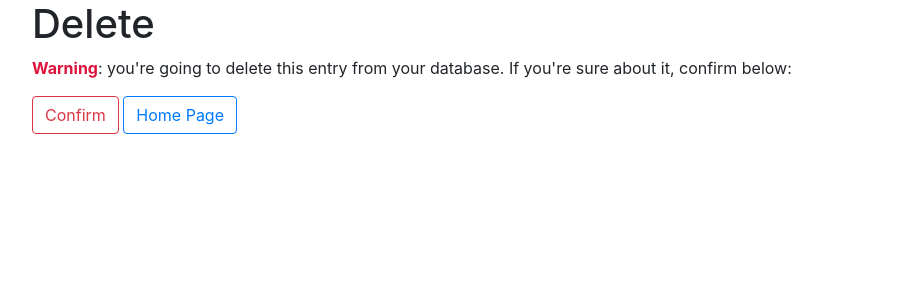
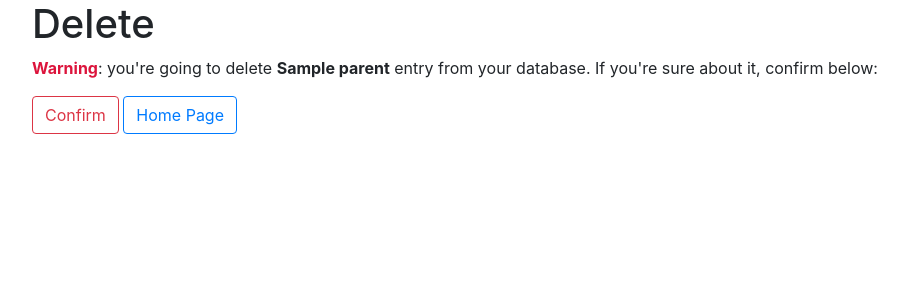
Before and after one commit to dev-daniel-augusto/django-rest-tests, a Django app: page /parent/delete/1 in a window 1280 px wide. Shown: the top 300 px of the page, without its empty margins (53-961 px from the left). Run offline with Django 3.2, Linux system fonts and the light colour scheme; a user stored in the database is signed in; tables that the repository leaves empty hold one stand-in row (values such as "Sample post"); some libraries are stand-ins or nearby versions.

Commit message:
Update the parent_delete html file

```diff
--- a/crud/templates/parent_delete.html
+++ b/crud/templates/parent_delete.html
@@ -5,7 +5,7 @@
     <form method="post">
         {% csrf_token %}
         {% buttons %}
-        <p><strong class="warning">Warning</strong>: you're going to delete this entry from your database.
+        <p><strong class="warning">Warning</strong>: you're going to delete <strong>{{ object }}</strong> entry from your database.
             If you're sure about it, confirm below:</p>
         <button type="submit" class="btn btn-outline-danger">Confirm</button>
         <button type="button" class="btn btn-outline-primary">
```
